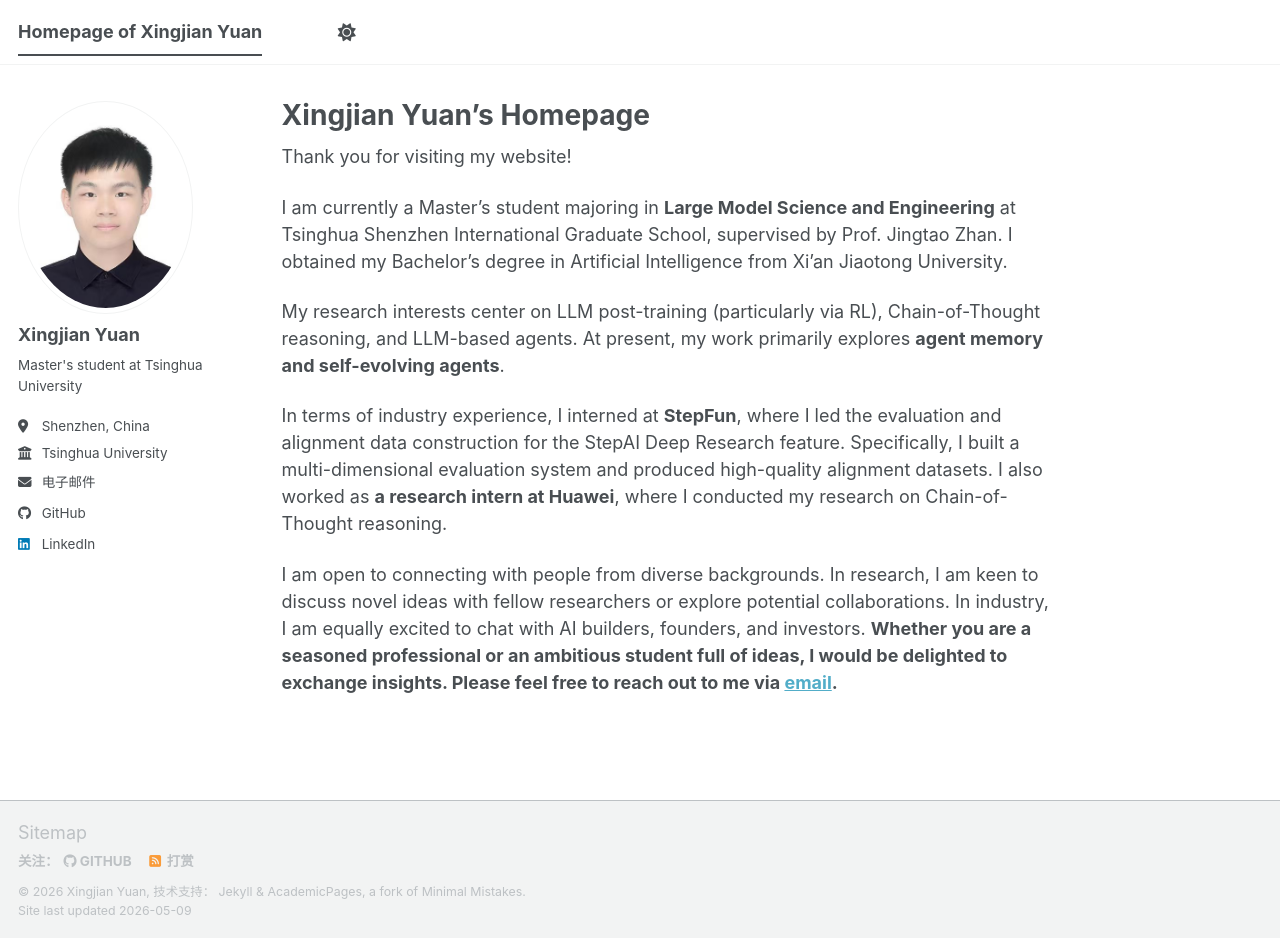
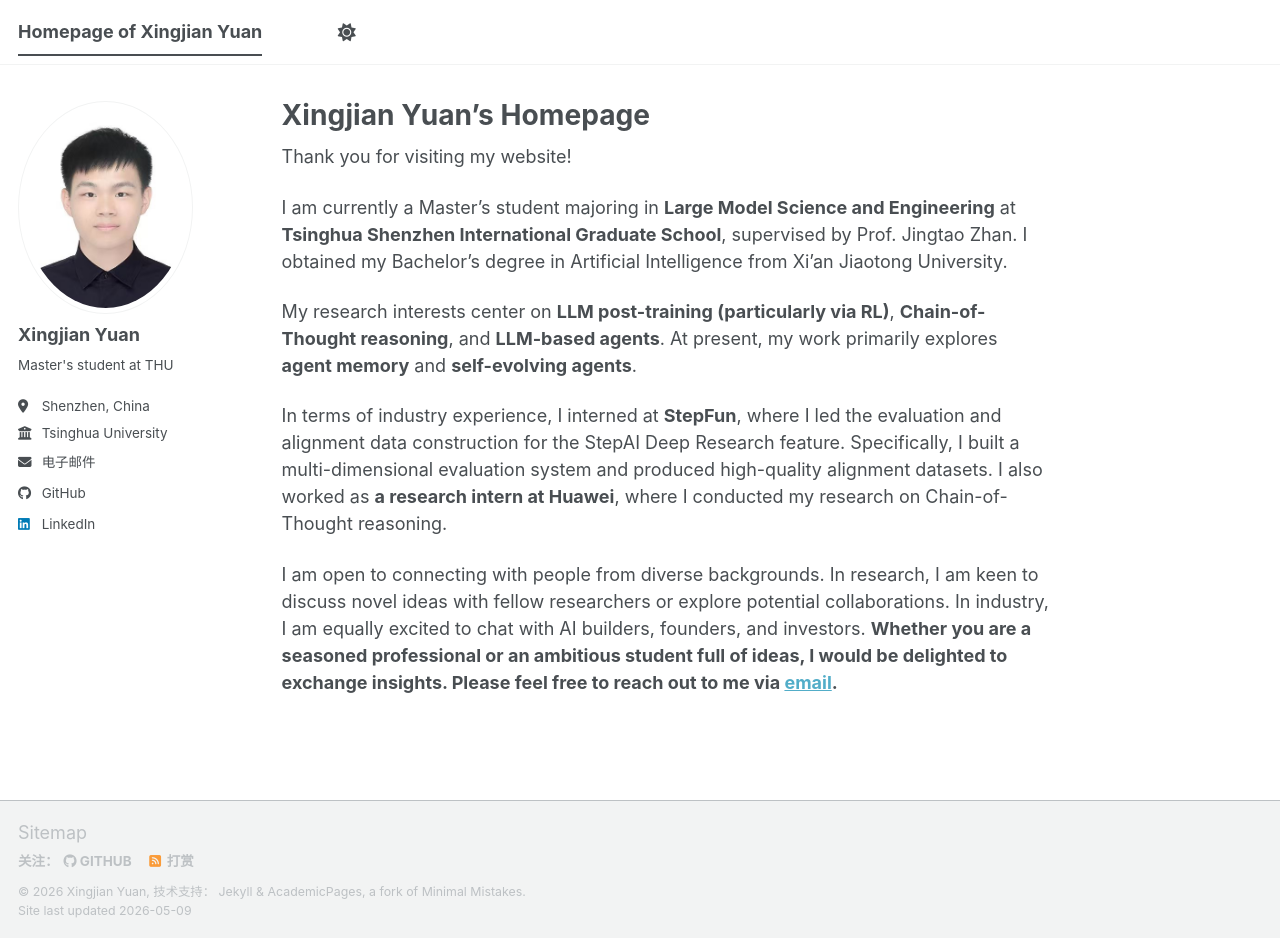
Before and after one commit to jyhty/jyhty.github.io, a Jekyll site: the page built from _pages/about.md, in a window 1280 px wide and 938 px high. Built offline with Jekyll 4.4.1, drawn with Linux system fonts in a browser that asks for light colours; a script bundle is joined from its source files by our own code; library files that are not in the unit come from our copies.

Commit message:
Update config and about page

```diff
--- a/_config.yml
+++ b/_config.yml
@@ -26,7 +26,7 @@ author:
   avatar           : "avatar.jpg" # filename of avatar image placed in /images/ for the left-hand sidebar
   name             : "Xingjian Yuan"
   pronouns         : # example: "she/her"
-  bio              : "Master's student at Tsinghua University" # A short biographical statement that appears in the sidebar
+  bio              : "Master's student at THU" # A short biographical statement that appears in the sidebar
   location         : "Shenzhen, China"
   employer         : "Tsinghua University"
   uri              : # URL
--- a/_pages/about.md
+++ b/_pages/about.md
@@ -9,9 +9,9 @@ redirect_from:
 
 Thank you for visiting my website!
 
-I am currently a Master's student majoring in **Large Model Science and Engineering** at Tsinghua Shenzhen International Graduate School, supervised by Prof. Jingtao Zhan. I obtained my Bachelor’s degree in Artificial Intelligence from Xi’an Jiaotong University.
+I am currently a Master's student majoring in **Large Model Science and Engineering** at **Tsinghua Shenzhen International Graduate School**, supervised by Prof. Jingtao Zhan. I obtained my Bachelor’s degree in Artificial Intelligence from Xi’an Jiaotong University.
 
-My research interests center on LLM post-training (particularly via RL), Chain-of-Thought reasoning, and LLM-based agents. At present, my work primarily explores **agent memory and self-evolving agents**.
+My research interests center on **LLM post-training (particularly via RL)**, **Chain-of-Thought reasoning**, and **LLM-based agents**. At present, my work primarily explores **agent memory** and **self-evolving agents**.
 
 In terms of industry experience, I interned at **StepFun**, where I led the evaluation and alignment data construction for the StepAI Deep Research feature. Specifically, I built a multi-dimensional evaluation system and produced high-quality alignment datasets. I also worked as **a research intern at Huawei**, where I conducted my research on Chain-of-Thought reasoning.
 
```
